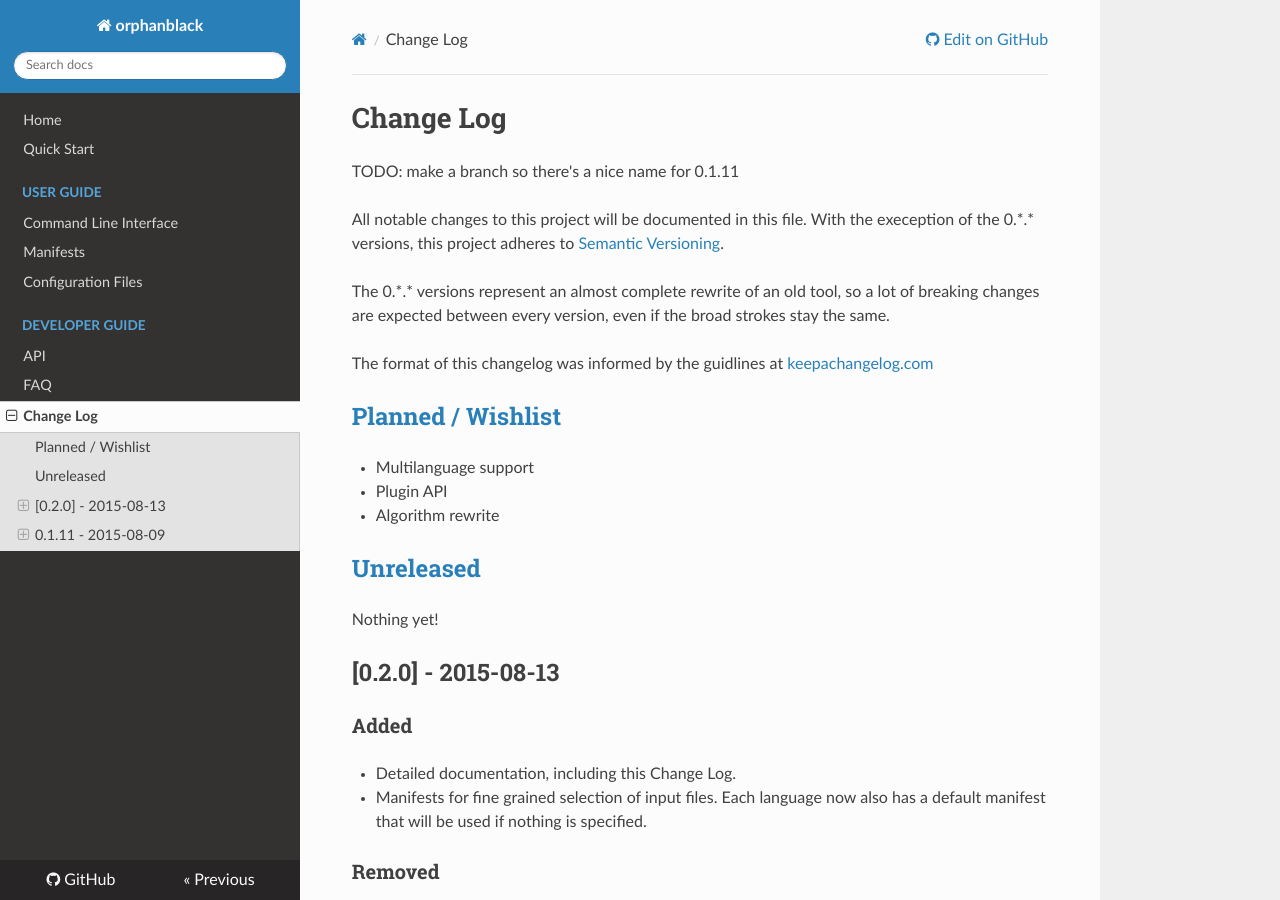
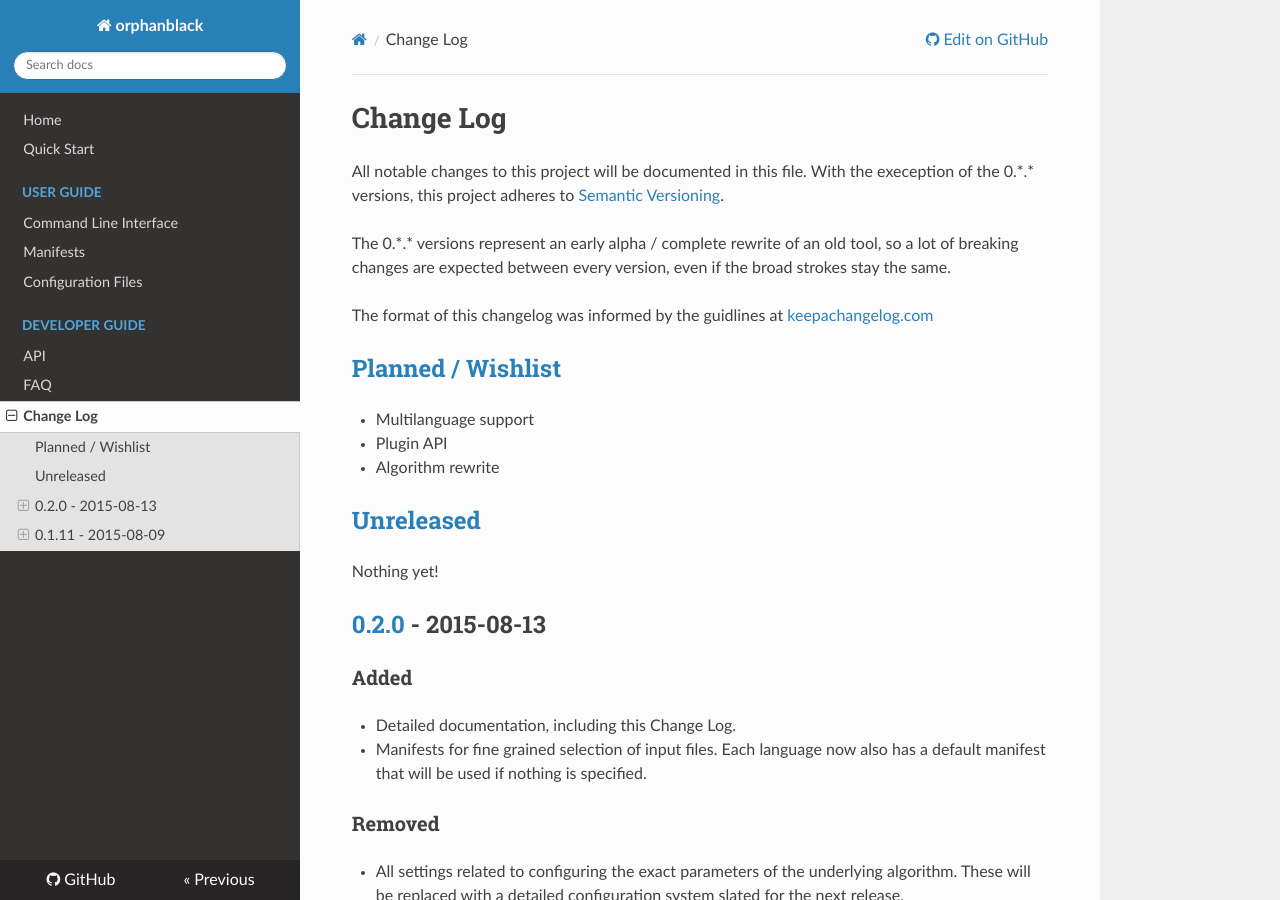
Before and after one commit to Zomega/orphanblack, an MkDocs documentation site: the page built from docs/changelog.md, in a window 1280 px wide and 900 px high. Built offline with MkDocs 1.6.1, drawn with Linux system fonts in a browser that asks for light colours; nearby versions of some CDN libraries; old or Windows-style settings are respelled for this version of MkDocs; some of the changed lines change nothing that is shown.

Commit message:
Adjust the Change Log links to what they should be (post release 0.2.0).

```diff
--- a/docs/changelog.md
+++ b/docs/changelog.md
@@ -1,11 +1,9 @@
 # Change Log
-
-TODO: make a branch so there's a nice name for 0.1.11
 
 All notable changes to this project will be documented in this file.
 With the exeception of the 0.\*.\* versions, this project adheres to [Semantic Versioning](http://semver.org/).
 
-The 0.\*.\* versions represent an almost complete rewrite of an old tool, so a lot of breaking changes are expected between every version, even if the broad strokes stay the same.
+The 0.\*.\* versions represent an early alpha / complete rewrite of an old tool, so a lot of breaking changes are expected between every version, even if the broad strokes stay the same.
 
 The format of this changelog was informed by the guidlines at [keepachangelog.com](http://keepachangelog.com/)
 
@@ -50,5 +48,6 @@
 * Jinja2-based html templates
 
 [planned]: https://github.com/Zomega/orphanblack/milestones
-[unreleased]: https://github.com/Zomega/orphanblack/compare/e85bdfc...develop
-[0.1.11]: https://github.com/Zomega/orphanblack/tree/e85bdfc72835438b1df68146e299166e4c4f98d2
+[unreleased]: https://github.com/Zomega/orphanblack/compare/v0.1.11...develop
+[0.2.0]: https://github.com/Zomega/orphanblack/compare/v0.1.11...v0.2.0
+[0.1.11]: https://github.com/Zomega/orphanblack/tree/v0.1.11
```
